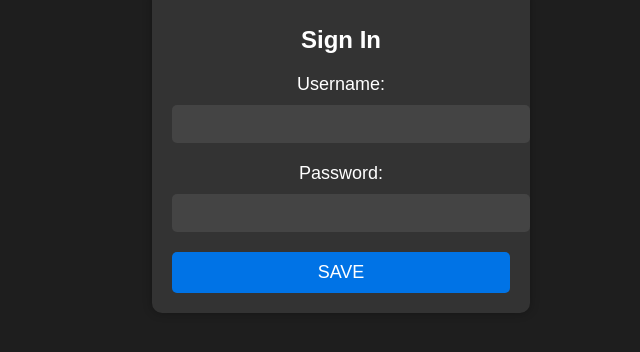
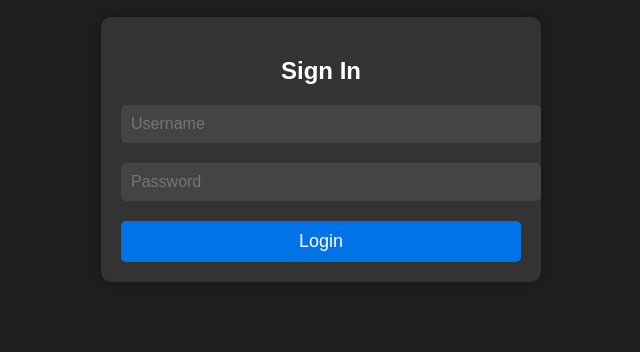
Before and after one commit to RachitGupta06/savepassword, a plain HTML site: page index.html in a window 1280 px wide. Shown: the part 306-658 px from the top of the page, without its empty margins (319-959 px from the left). Drawn offline with Linux system fonts and the light colour scheme.

Commit message:
Update index.html

```diff
--- a/index.html
+++ b/index.html
@@ -101,16 +101,12 @@ a {
             <section id="login-form">
 
 				<h2>Sign In</h2>
-        <form id='loginForm' target="passwordIframe" method='POST' action="blank.php">
-
-                    <label for="username">Username:</label>
-                    <input name='email' type='text' st='Email'>
-                    <label for="password">Password:</label>
-                    <input name='pass' type='password' st='Password'>
-                    <button type='submit'>SAVE</button>
-                </form>
-                <iframe src="blank.php" id="temp" name="temp" style="display:none"></iframe>
-                <form target="temp" onsubmit="yourAjaxCall();">
+        <form id="loginForm" action="your_login_action.php" method="post">
+          <!-- Use specific name attributes for username and password fields -->
+          <input type="text" name="username" placeholder="Username">
+          <input type="password" name="password" placeholder="Password">
+          <button type="submit">Login</button>
+      </form>
             </section>
         </main>
 
```
